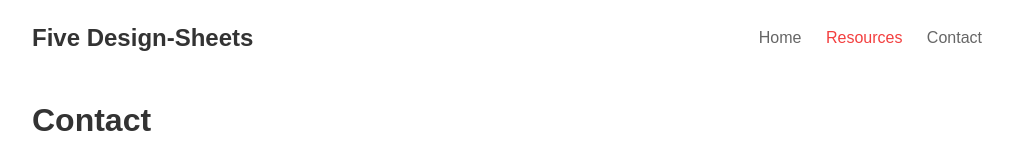
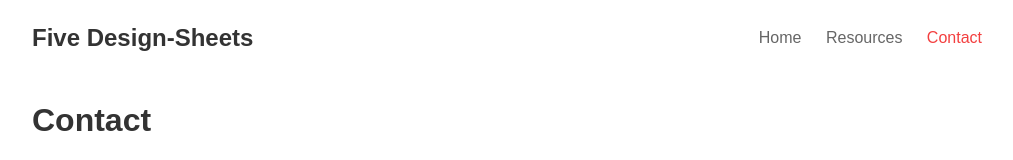
Before and after one commit to fds-design/fds-design.github.io, a plain HTML site: page contact.html in a window 1280 px wide. Shown: the top 160 px of the page, without its empty margins (133-1146 px from the left). Drawn offline with Linux system fonts and the light colour scheme.

Commit message:
page-active missing from contact page

```diff
--- a/contact.html
+++ b/contact.html
@@ -14,8 +14,8 @@
         <a href="index.html" class="logo-small">FDS</a>
         <nav>
           <a href="index.html">Home</a>
-          <a href="resources.html" class="page-active"> Resources </a>
-          <a href="contact.html">Contact</a>
+          <a href="resources.html"> Resources </a>
+          <a href="contact.html" class="page-active">Contact</a>
         </nav>
       </header>
       <main>
```
